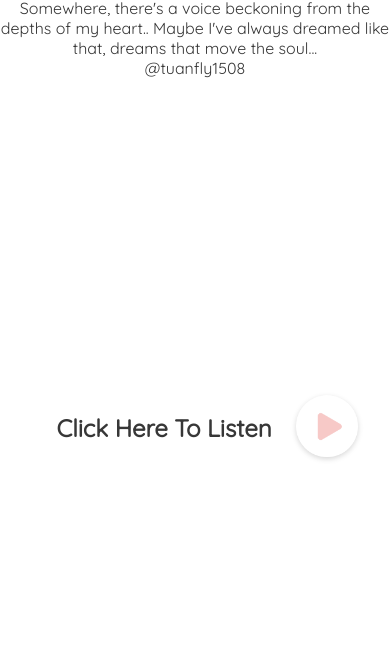
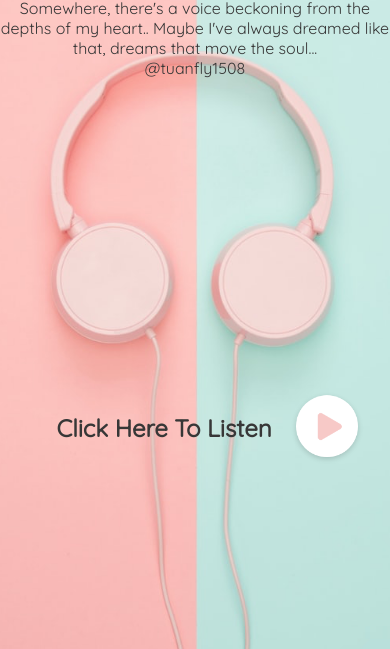
Before and after one commit to bongdeptrai/soundforsoul, a plain HTML site: page index.html in a window 390 px wide. Shown: the part 195-844 px from the top of the page. Drawn offline with Linux system fonts and the light colour scheme; the site is published under a folder, as on GitHub Pages, so addresses that start at the root find nothing.

Commit message:
fix link

```diff
--- a/main.css
+++ b/main.css
@@ -6,7 +6,7 @@
 .container {
     height: 100vh;
     width: 100%;
-    background-image: url(/media/backgroundmusicapp.png);
+    background-image: url(./media/backgroundmusicapp.png);
     background-size: cover;
     background-position: center;
     position: relative;
@@ -151,9 +151,7 @@ color: #5f5f5f;
     .list {
         display: none;
     }
-    .content {
 
-    }
     .left h1 {
         display: none;
     }
```
